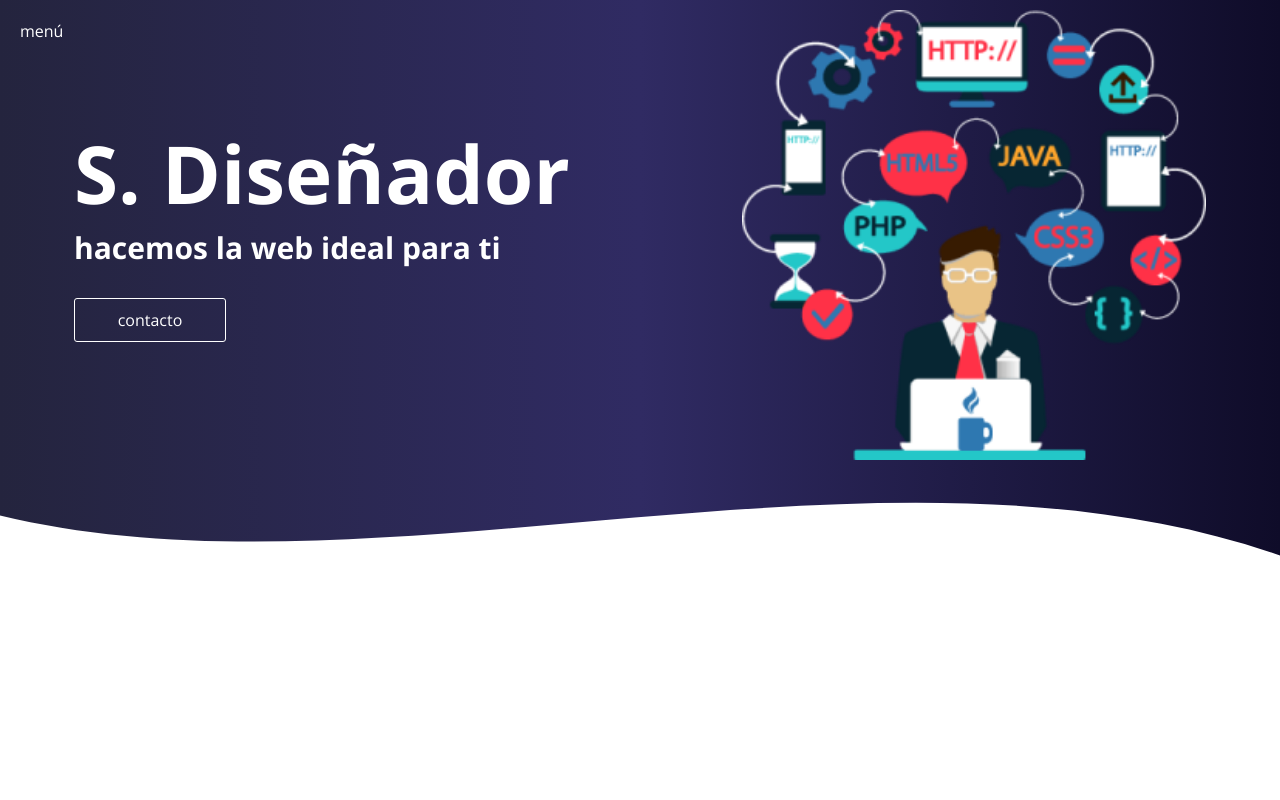
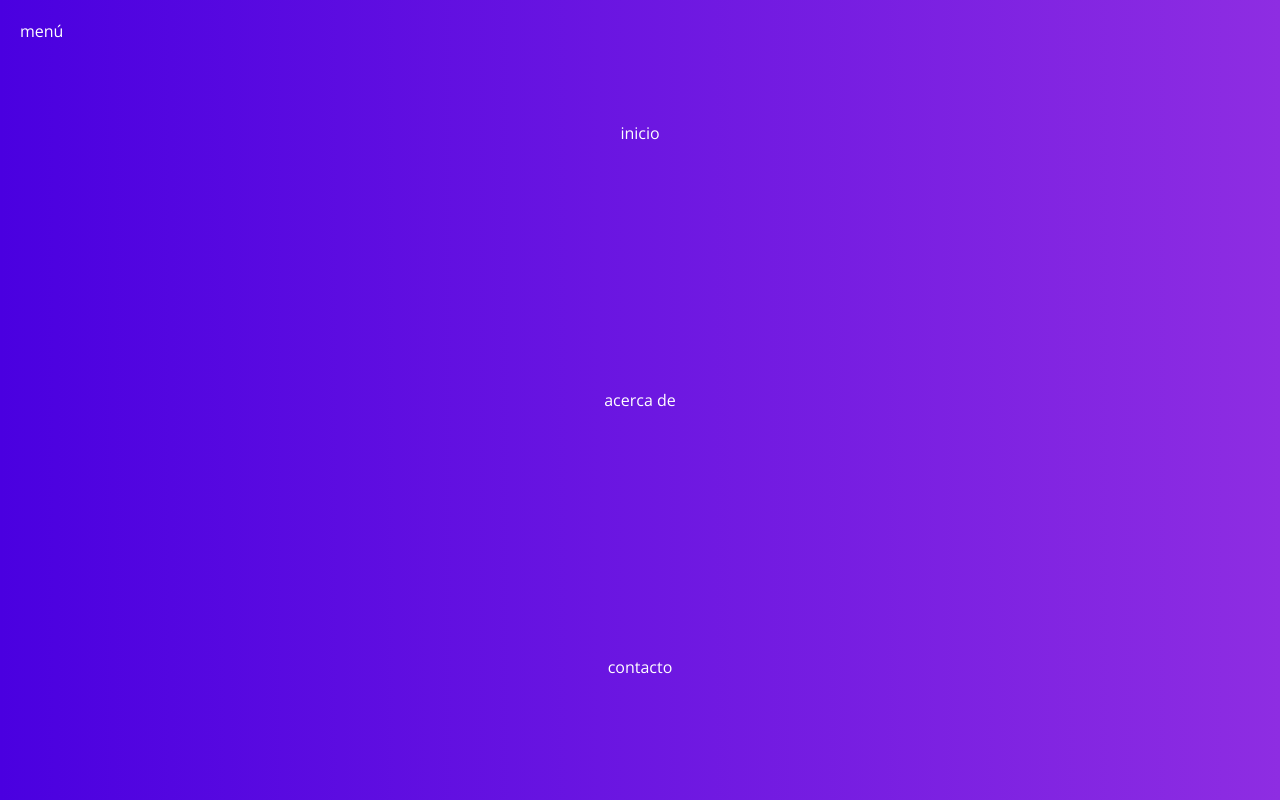
Before and after one commit to nickothan/LandingPage, a plain HTML site: page index.html in a window 1280 px wide. Both pictures are taken after a click on the link "menú". Drawn offline with nearby package versions, Linux system fonts and the light colour scheme.

Commit message:
Menú de navegacion interactivo con funcion en java para cambio de nombre de clase del html

```diff
--- a/estilos.css
+++ b/estilos.css
@@ -9,11 +9,17 @@ nav{
     position: fixed;
     top : 20px;
     left: 20px;
+    display: flex;
+    justify-content: flex-start;
 }
 nav a{
     color : #fff ;
     text-decoration: none;
-    display :inline-block ;
+
+}
+.icono{
+    display: block;
+    z-index: 1000000000;
     animation: moverDerecha 1s ease-in;
 }
 header{
@@ -72,6 +78,32 @@ img{
     background: -webkit-linear-gradient(to right, #24243e, #302b63, #0f0c29);  /* Chrome 10-25, Safari 5.1-6 */
     background: linear-gradient(to right, #24243e, #302b63, #0f0c29); /* W3C, IE 10+/ Edge, Firefox 16+, Chrome 26+, Opera 12+, Safari 7+ */
 }
+.enlaces{
+    position: fixed;
+    display: flex;
+    top:0;
+    background: #0f0c29;
+    justify-content: space-around;
+    align-items: center ;
+    height: 100vh;
+    right:0;
+    flex-direction:column ;
+    width: 100%;
+    transition: all 1s ease;
+    background: #8E2DE2;  /* fallback for old browsers */
+    background: -webkit-linear-gradient(to right, #4A00E0, #8E2DE2);  /* Chrome 10-25, Safari 5.1-6 */
+    background: linear-gradient(to right, #4A00E0, #8E2DE2); /* W3C, IE 10+/ Edge, Firefox 16+, Chrome 26+, Opera 12+, Safari 7+ */
+
+}
+.uno{
+-webkit-clip-path: circle(0% at 0 0);
+clip-path: circle(0% at 0 0);
+}
+.dos{
+-webkit-clip-path: circle(150% at 0 0);
+clip-path: circle(150% at 1% 1%);
+}
+
 
 @keyframes moverIzquierda{
     0%{
--- a/index.html
+++ b/index.html
@@ -12,11 +12,11 @@
     <header>
         <nav>
             <a href="#" id="icono" class="icono">menú</a>
- <!--    <div class="enlaces uno" id="enlaces">
+            <div class="enlaces uno" id="enlaces">
                 <a href="">inicio</a>
                 <a href="">acerca de</a>
                 <a href="">contacto</a>
-            </div> -->
+            </div>
         </nav>
         <div class="container">
             <div class="textos">
@@ -30,5 +30,6 @@
     <div class="wave">
         <div style="height: 150px; overflow: hidden;" ><svg viewBox="0 0 500 150" preserveAspectRatio="none" style="height: 100%; width: 100%;"><path d="M-1.41,54.57 C150.00,150.00 349.20,-50.00 507.05,101.93 L500.00,150.00 L0.00,150.00 Z" style="stroke: none; fill: #fff;"></path></svg></div>
     </div>
+    <script src="script.js"></script>
 </body>
 </html>
--- /dev/null
+++ b/script.js
@@ -0,0 +1,13 @@
+let boton= document.getElementById("icono");
+let enlaces= document.getElementById("enlaces");
+let contador = 0;
+boton.addEventListener("click", function(){
+    if (contador==0){
+        enlaces.className = ("enlaces dos")
+        contador=1;
+    }else{
+        enlaces.classList.remove("dos")
+        enlaces.className = ("enlaces uno")
+        contador=0;
+    }
+})
```
